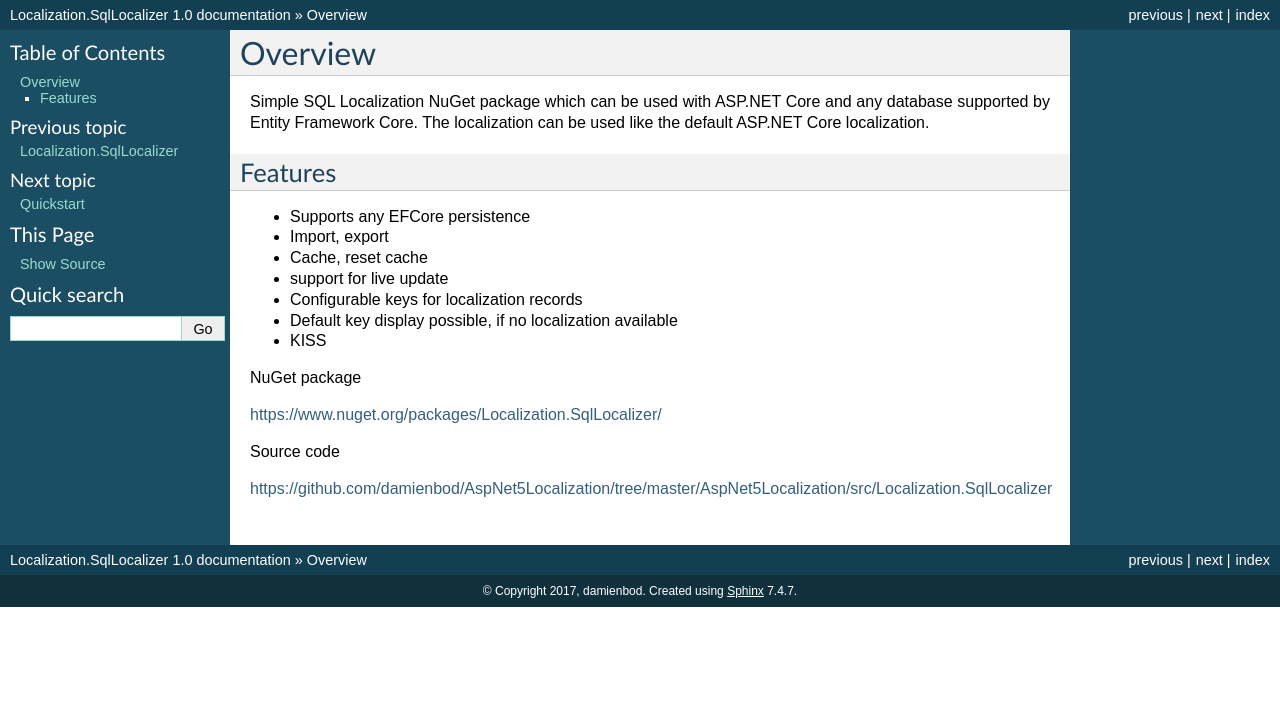
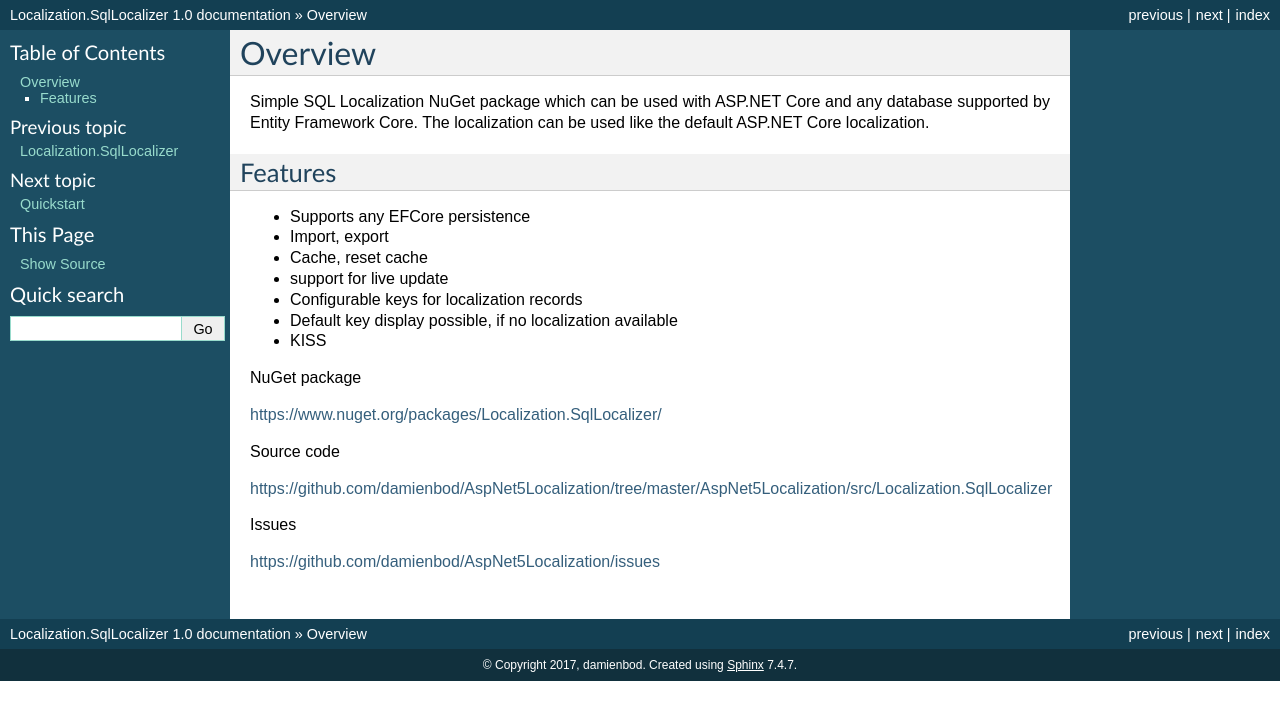
Before and after one commit to damienbod/Localization.SqlLocalizer.docs, a Sphinx documentation site: the page built from docs/source/docs/overview.rst, in a window 1280 px wide. Shown: the top 720 px of the page. Built offline with Sphinx 7.4.7, drawn with Linux system fonts in a browser that asks for light colours.

Commit message:
adding the issues link

```diff
--- a/docs/source/docs/index.rst
+++ b/docs/source/docs/index.rst
@@ -4,6 +4,7 @@
 SQL Localization for ASP.NET Core, supports all EFCore providers.
 -----------------
 
+Pull requests welcome!
 
 .. toctree::
    :maxdepth: 2
--- a/docs/source/docs/overview.rst
+++ b/docs/source/docs/overview.rst
@@ -20,3 +20,7 @@
 Source code
 
 https://github.com/damienbod/AspNet5Localization/tree/master/AspNet5Localization/src/Localization.SqlLocalizer
+
+Issues
+
+https://github.com/damienbod/AspNet5Localization/issues
```
